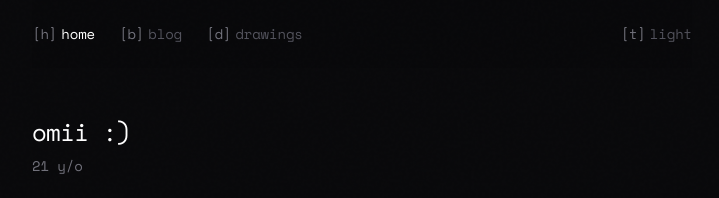
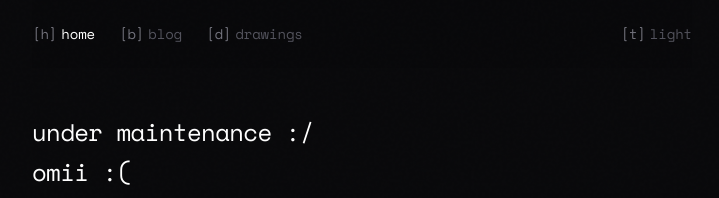
Before and after one commit to 31omii/theycallmeomii, a Next.js app: page / in a window 1280 px wide. Shown: the top 198 px of the page, without its empty margins (278-997 px from the left). Built offline with nearby package versions, Linux system fonts and the light colour scheme; a web font is replaced by a local one.

Commit message:
under maintenance :/

```diff
--- a/src/app/page.tsx
+++ b/src/app/page.tsx
@@ -3,9 +3,14 @@ import { ArrowUpRight, XLogo, LinkedinLogo, EnvelopeSimple } from "@phosphor-ico
 export default function Home() {
   return (
     <div className="flex flex-col py-12 stagger-children">
+      {/* Tag */}
+      <h1 className="text-2xl font-medium mb-2 text-white dark:text-white light:text-black tracking-tight">
+        under maintenance :/
+      </h1>
+
       {/* Name */}
       <h1 className="text-2xl font-medium mb-2 text-white dark:text-white light:text-black tracking-tight">
-        omii :)
+        omii :(
       </h1>
 
       {/* Age */}
```
